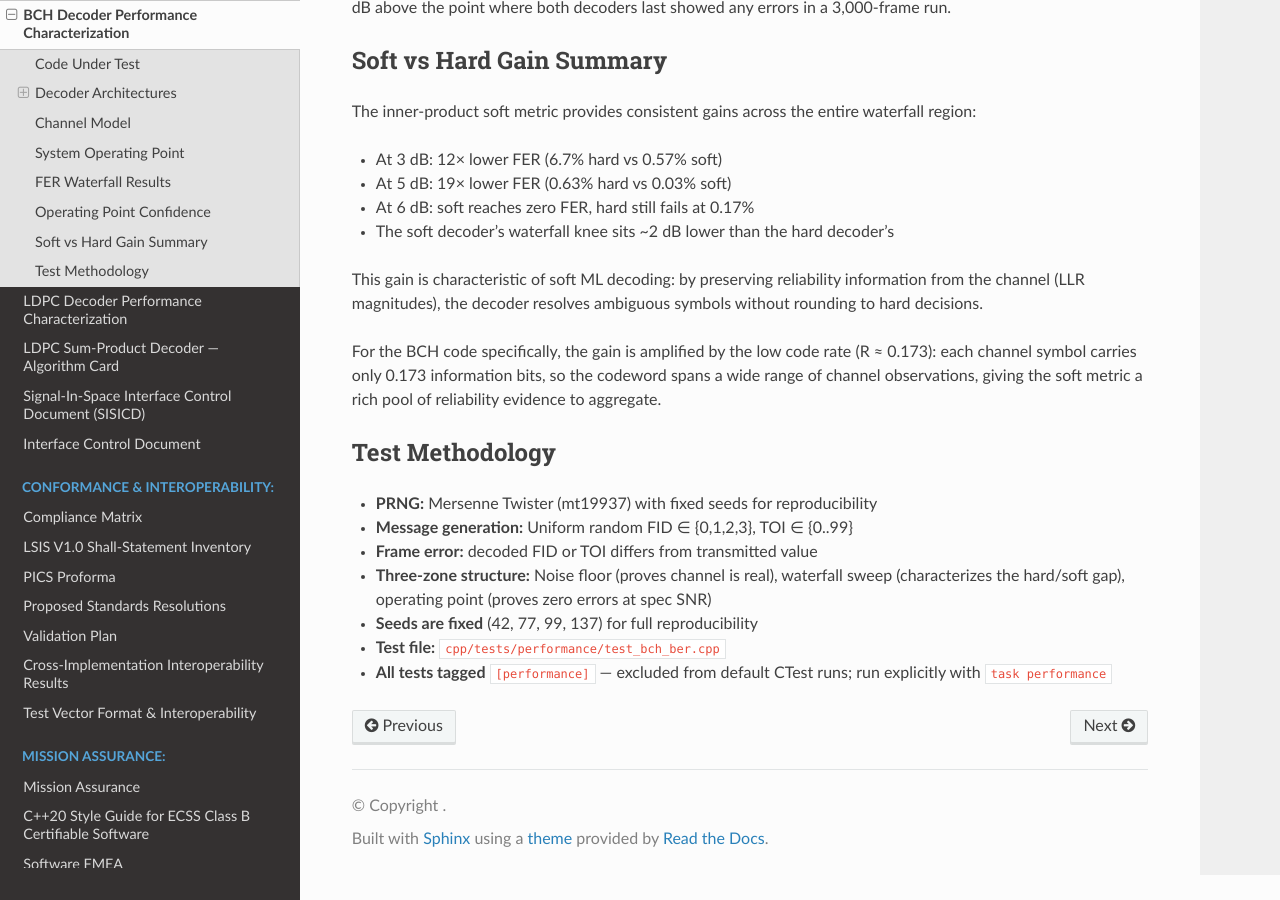
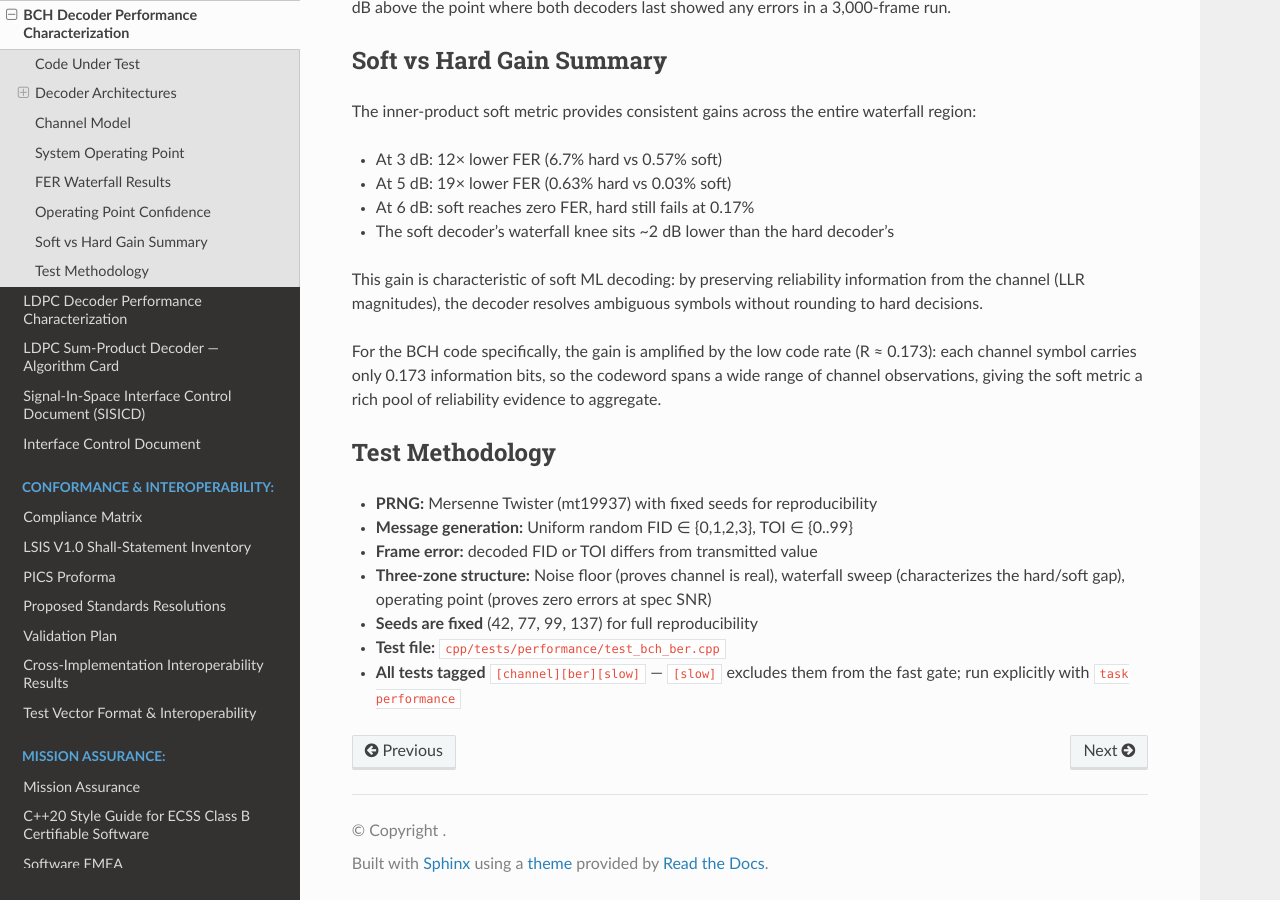
Before and after one commit to luar-space/lunalink, a Sphinx documentation site: the page built from docs/signal/bch_performance.rst, in a window 1280 px wide and 900 px high, scrolled down 2275 px. Built offline with Sphinx 7.4.7 and the Read the Docs theme 3.1.0, drawn with Linux system fonts in a browser that asks for light colours; pages that are not in the unit, such as notebooks, are missing from menus.

Commit message:
ci: fix four gates that were passing without checking anything
The recertification record's WCET gate filtered the test binary on
"[performance]", which is a Taskfile target name and not a Catch2 tag. It
matched nothing, and Catch2 3.4.0 exits 0 on an empty filter, so the gate
recorded PASS over zero measurements. The tag is [wcet] (13 cases).

Fixing the tag alone was not enough: the inline tolerance parser read the
"estimated total run time" column and folded the samples and iterations
counts into the benchmark name, recovering 2 of 9 benchmarks, each exactly
once, then skipping every check for want of a second sample. Replaced with
scripts/performance_report.py, which reads the XML reporter's
mean/low/high/stddev and gates on 95% CI spread with --stability fail -- the
same check wcet.yml runs. On real CI output it parses all 9 and passes.

Deploy Docs pulled three artifacts produced by other workflows with a bare
download-artifact, which looks only inside the current run. All three failed
on every run with "Artifact not found for name: ...", silenced by
continue-on-error, so the published site has never carried the
static-analysis, cppcheck or WCET pages that metrics_plan.rst and sdp.rst
cite as deliverables. Each producing workflow's latest successful run on main
is now resolved explicitly, and a miss warns instead of passing silently.
The coverage embed below it had the same latent defect -- any branch's run
would do -- and is now pinned to main.

Python Tests gated its coverage upload on python-version == '3.12', which is
also true for the windows-latest and macos-14 matrix entries. All three
uploaded an artifact named python-coverage (upload-artifact v5 permits
duplicate names) and the badge job's download resolved the name to whichever
the API returned, so the published badge reported an unspecified platform.

C++ Tests restated the test-routing contract as a list of five excluded tags
instead of the ~[slow] the contract declares, and the drift had already
started: [fft_bench][slow] was running in the fast job. 230 cases before, 229
after. scripts/lint_test_tags.py, which guards the contract, ran only
locally; it now runs here too.

Four documents cited the same non-existent [performance] tag.

Co-Authored-By: Claude Opus 5 <noreply@anthropic.com>

```diff
--- a/docs/developing.rst
+++ b/docs/developing.rst
@@ -87,7 +87,7 @@ Run ``task --list`` to see all tasks. The most common ones are:
    * - ``task tidy``
      - Run clang-tidy HICPP static analysis on all C++ signal sources.
    * - ``task wcet``
-     - Build in Release mode and run ``[performance]`` benchmarks to check WCET tolerance.
+     - Build in Release mode and run ``[wcet]`` benchmarks to check WCET tolerance.
    * - ``task ci-checks``
      - Full local CI suite: build, lint, flags, test-cpp, coverage, tidy, test-py, sanitize, docs.
    * - ``task recertify``
--- a/docs/signal/bch_performance.rst
+++ b/docs/signal/bch_performance.rst
@@ -196,5 +196,6 @@ Test Methodology
   (proves zero errors at spec SNR)
 - **Seeds are fixed** (42, 77, 99, 137) for full reproducibility
 - **Test file:** ``cpp/tests/performance/test_bch_ber.cpp``
-- **All tests tagged** ``[performance]`` — excluded from default CTest runs;
+- **All tests tagged** ``[channel][ber][slow]`` — ``[slow]`` excludes them
+  from the fast gate;
   run explicitly with ``task performance``
--- a/docs/standards/nasa/npr7150_standards.rst
+++ b/docs/standards/nasa/npr7150_standards.rst
@@ -175,7 +175,7 @@ Chapter 4 — Software Engineering Life Cycle Requirements
        demand by ``task recertify``)
    * - SWE-070
      - Use validated models/simulations for qualification of flight software
-     - ``wcet_profile.rst``, ``[performance]`` benchmarks
+     - ``wcet_profile.rst``, ``[wcet]`` benchmarks
    * - SWE-071
      - Update test/verification plans to be consistent with requirements
      - Updated each gateway
@@ -320,7 +320,7 @@ Key concepts:
 
 **Relevance to LunaLink:**
 
-* BER performance simulations (``[performance]`` Catch2 tests).
+* BER performance simulations (``[channel][ber]`` Catch2 tests).
 * WCET profiling (``wcet.yml``, ``wcet_profile.rst``).
 * Digital twin as a high-fidelity simulation of the flight signal chain.
 
```
Also changed, not shown: 4 other files.
